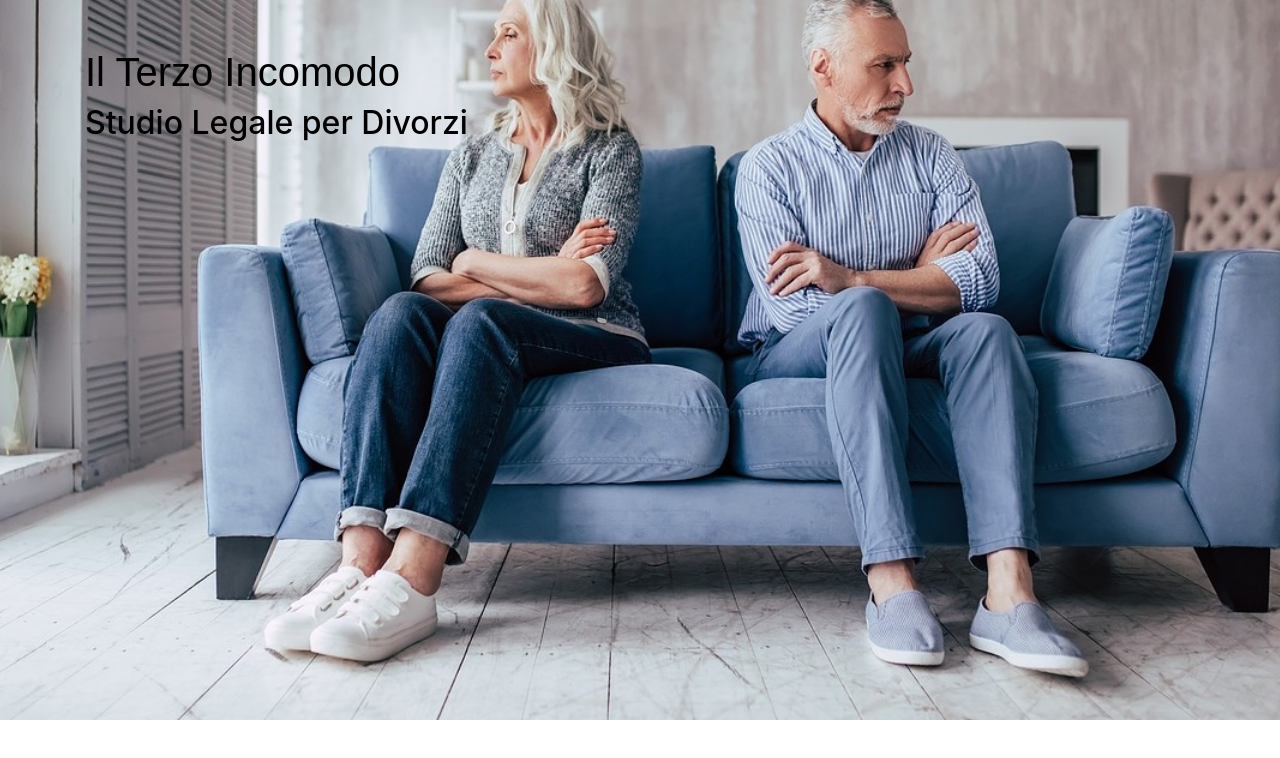
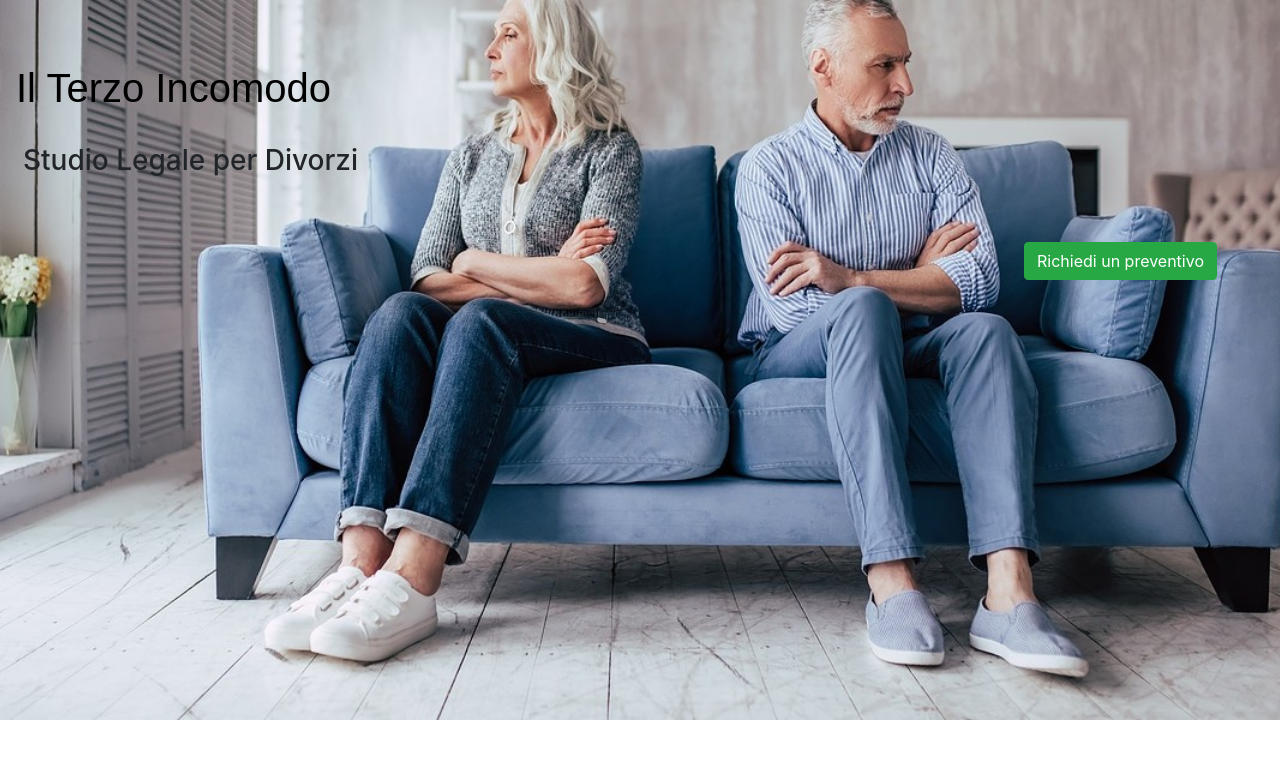
Before and after one commit to crashoverride91/landing-page-01-hack14, a plain HTML site: page landingpage.html in a window 1280 px wide. Drawn offline with nearby package versions, Linux system fonts and the light colour scheme.

Commit message:
progresso2 h1-h1-button

```diff
--- a/landingpage.html
+++ b/landingpage.html
@@ -18,21 +18,31 @@
 
     <!-- Full Page Image Header with Vertically Centered Content -->
     <header class="masthead">
-        <div class="container h-100">
+        <div class="container-fluid">
             <div class="row align-items-center">
-                <div class="col-12 text-center">
+                <div class="col-12 text-center p-3">
                     <h1 class="font-weight-light float-left mt-5">
                         <strong>
                             Il Terzo Incomodo
                         </strong>
                     </h1>
                  </div>
-                 <div class="col">
-                    <h2>Studio Legale per Divorzi</h2>
+                 <div class="col-12 m-2">
+                    <h3>Studio Legale per Divorzi</h3>
                  </div>
             </div>
+
+            <div class="row ">
+            <div class="col-12 justify-content-center">
+                <button type="button" class="btn btn-success float-right m-5 ">Richiedi un preventivo</button>
+            </div>
+        </div>
+
         </div>
     </header>
+
+
+
 
 
     <!-- Optional JavaScript -->
--- a/style.css
+++ b/style.css
@@ -8,10 +8,13 @@ body {
 .masthead {
     height: 90vh;
     min-height: 500px;
-    background-image: url(media/crop.jpg);
+    background-image:url(media/crop.jpg);
     background-size: cover;
     background-position: center;
     background-repeat: no-repeat;
+
+
+
   }
 
 
@@ -22,4 +25,7 @@ body {
 
   h2 {
       color: black;
+
   }
+
+  -webkit-filter: grayscale(100%);
```
